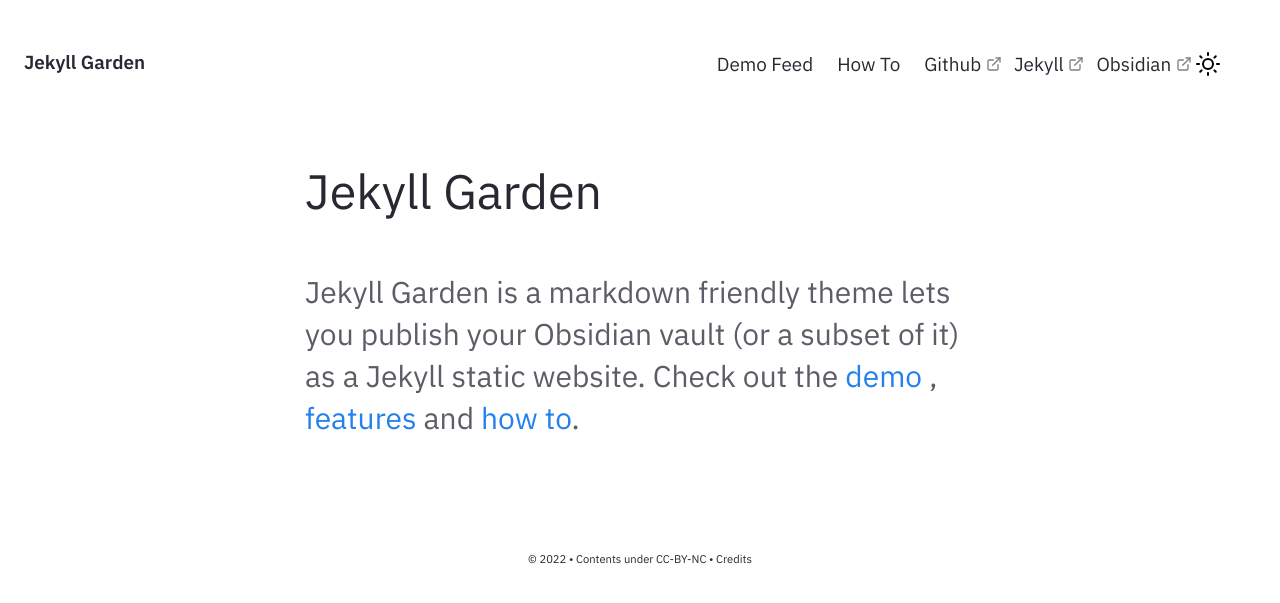
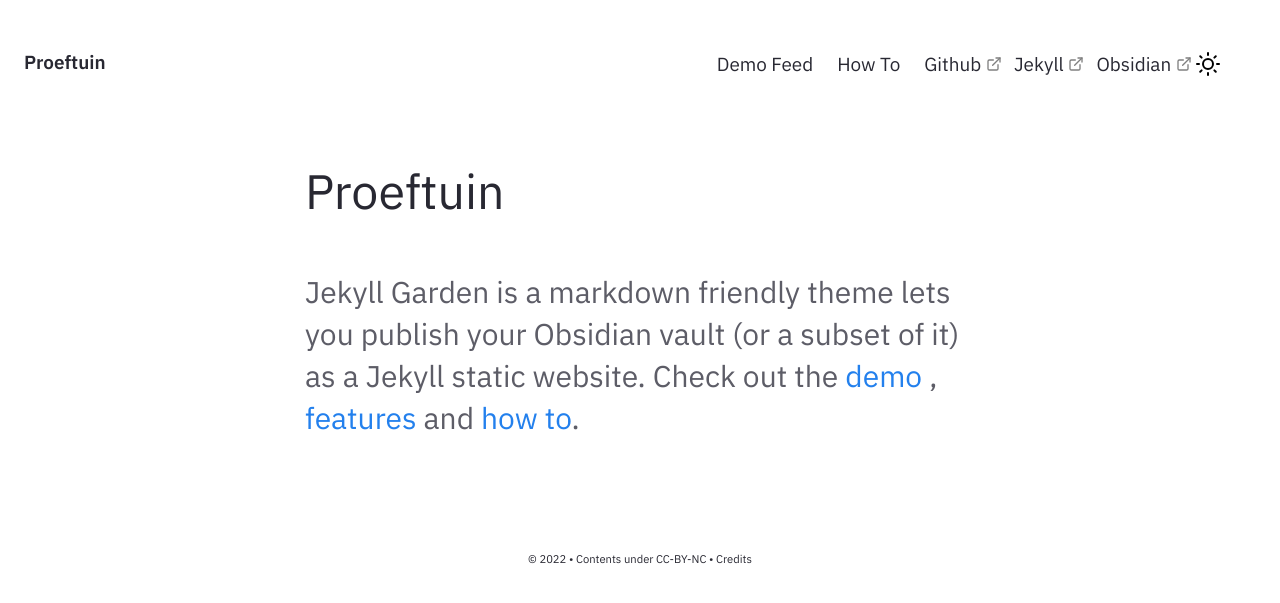
Before and after one commit to goedg/proeftuin-github.io, a Jekyll site: the page built from pages/index.md, in a window 1280 px wide. Shown: the top 603 px of the page. Built offline with Jekyll 4.4.1, drawn with Linux system fonts in a browser that asks for light colours.

Commit message:
Update _config.yml

```diff
--- a/_config.yml
+++ b/_config.yml
@@ -19,7 +19,7 @@
 # in the templates via {{ site.myvariable }}.
 
 # URL is the base hostname with protocol for your site, eg http://example.com
-url: "" # the base hostname & protocol for your site, e.g. http://example.com
+url: "proeftuin" # the base hostname & protocol for your site, e.g. http://example.com
 
 # If you want to install this jekyll in a subpath (eg /digitalgarden) set it here.
 # Else keep it Empty (DON'T PUT /; Keep it empty)
@@ -27,7 +27,7 @@ baseurl: ""
 
 # Website Header, Description, Footer year and text.
 # If you are deleting this, make sure you remove it from HTML files too
-heading: Jekyll Garden # Change this
+heading: Proeftuin # Change this
 content: Obsidian ready Jekyll Theme
 copyright:
   year: © 2022
```
